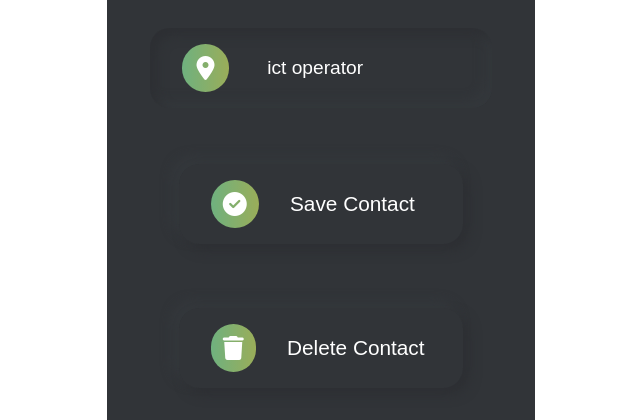
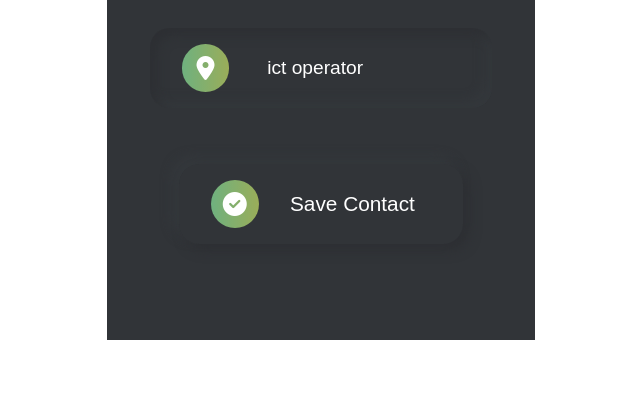
Before and after one commit to EmmanueLMlambo/contactlist, a Django app: page /edit-contact/19 in a window 1280 px wide. Shown: the part 794-1214 px from the top of the page, without its empty margins (319-959 px from the left). After the commit the page ends 1134 px from the top, so only its background shows below. Run offline with Django 4.2, Linux system fonts and the light colour scheme; data comes from the database, SQL or seed files in the repository; both versions use the stored data as it was after the commit; some libraries are stand-ins or nearby versions.

Commit message:
deleted the delete page

```diff
--- a/contacts/urls.py
+++ b/contacts/urls.py
@@ -8,7 +8,6 @@ urlpatterns = [
     path('add-contact/', views.addContact, name='add-contact'),
     path('profile/<str:pk>', views.contactProfile, name='profile'),
     path('edit-contact/<str:pk>', views.editContact, name='edit-contact'),
-    path('delete/<str:pk>', views.deleteContact, name='delete')
 ]
 
 def contactProfile(request, pk):
--- a/contacts/views.py
+++ b/contacts/views.py
@@ -50,12 +50,3 @@ def editContact(request, pk):
         return redirect('/profile/'+str(contact.id))
 
     return render(request, 'edit.html', {'contact' : contact})
-
-def deleteContact(request, pk):
-    contact = Contacts.objects.get(id=pk)
-
-    if request.method == "POST":
-        contact.delete()
-        return redirect('/')
-
-    return render(request, 'delete.html', {'contact':contact})
--- a/static/style-delete.css
+++ b/static/style-delete.css
@@ -1,3 +1,4 @@
+/*
 *, *::before, *::after {
     box-sizing: border-box;
 }
--- a/templates/edit.html
+++ b/templates/edit.html
@@ -86,13 +86,6 @@
 
 		<section class="button-container">
 
-			<a href="{% url 'delete' contact.id %}">
-				<div class="update-contact">
-					<i class="fas fa-trash icon-gradient"></i>
-					<button class="button">Delete Contact</button>
-				</div>
-			</a>
-
 		</section>
 	</div>
 
```
Also changed, not shown: templates/delete.html (deleted, +0 -42 lines), db.sqlite3.
